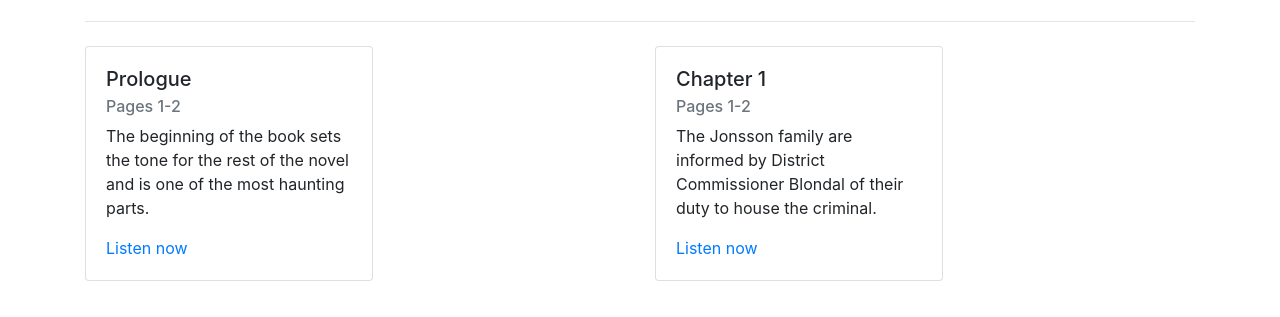
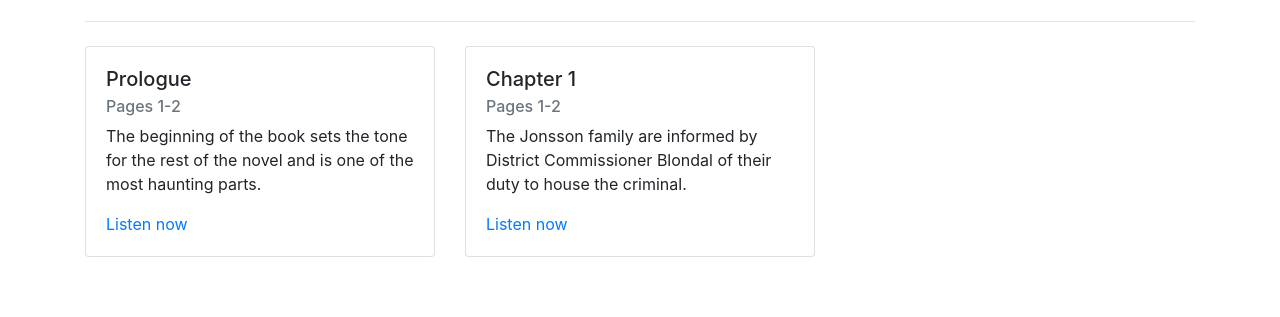
Before and after one commit to jopdop30/burial-rites, a plain HTML site: page chapters.html in a window 1280 px wide. Shown: the part 165-482 px from the top of the page. Drawn offline with nearby package versions, Linux system fonts and the light colour scheme.

Commit message:
Update chapters.html

```diff
--- a/chapters.html
+++ b/chapters.html
@@ -39,8 +39,8 @@
   <h1 class="display-2">All Chapters</h1>
   <hr class="my-4">
    <div class="row">
- <div class="col">
-<div class="card" style="width: 18rem;">
+ <div class="col-md-4">
+<div class="card">
   <div class="card-body">
     <h5 class="card-title">Prologue</h5>
     <h6 class="card-subtitle mb-2 text-muted">Pages 1-2</h6>
@@ -49,8 +49,8 @@
   </div>
 </div>
    </div>
-  <div class="col">
-  <div class="card" style="width: 18rem;">
+  <div class="col-md-4">
+  <div class="card">
   <div class="card-body">
     <h5 class="card-title">Chapter 1</h5>
     <h6 class="card-subtitle mb-2 text-muted">Pages 1-2</h6>
```
